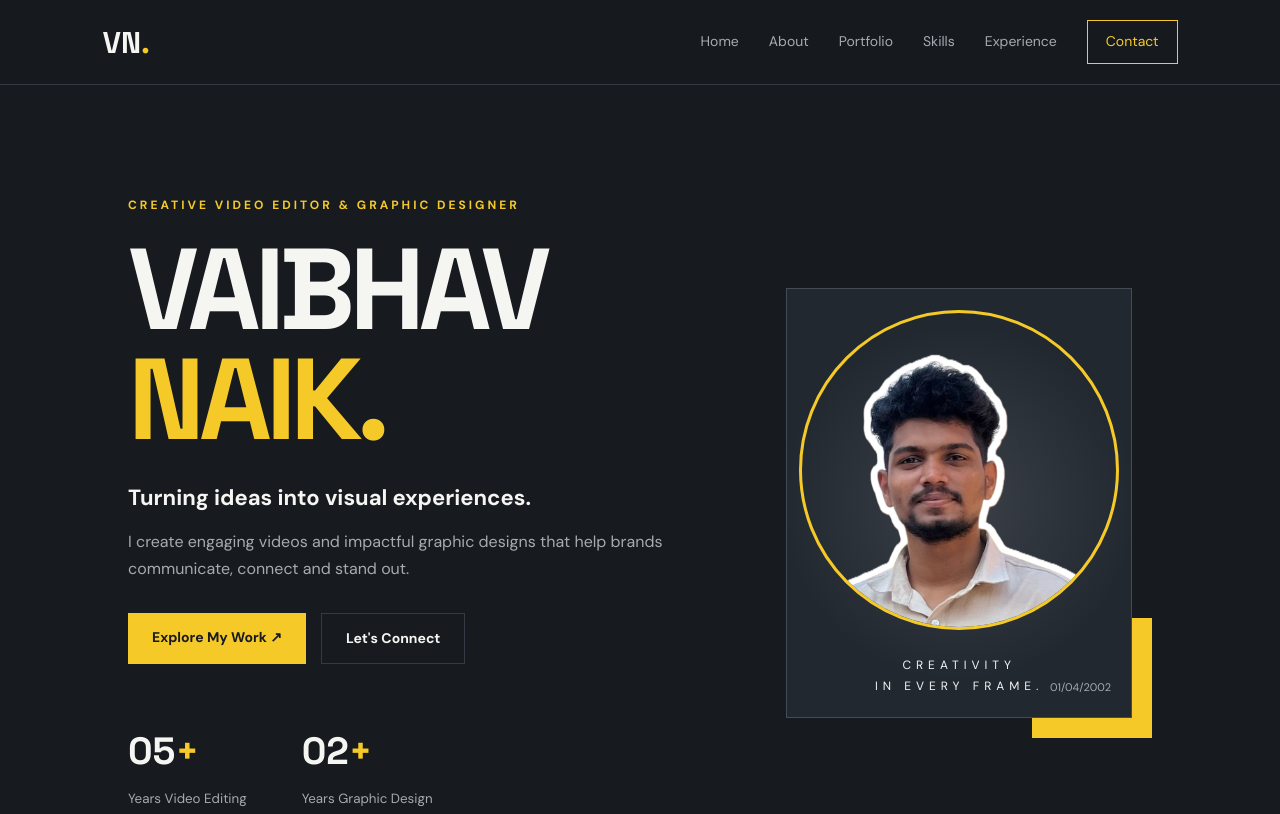
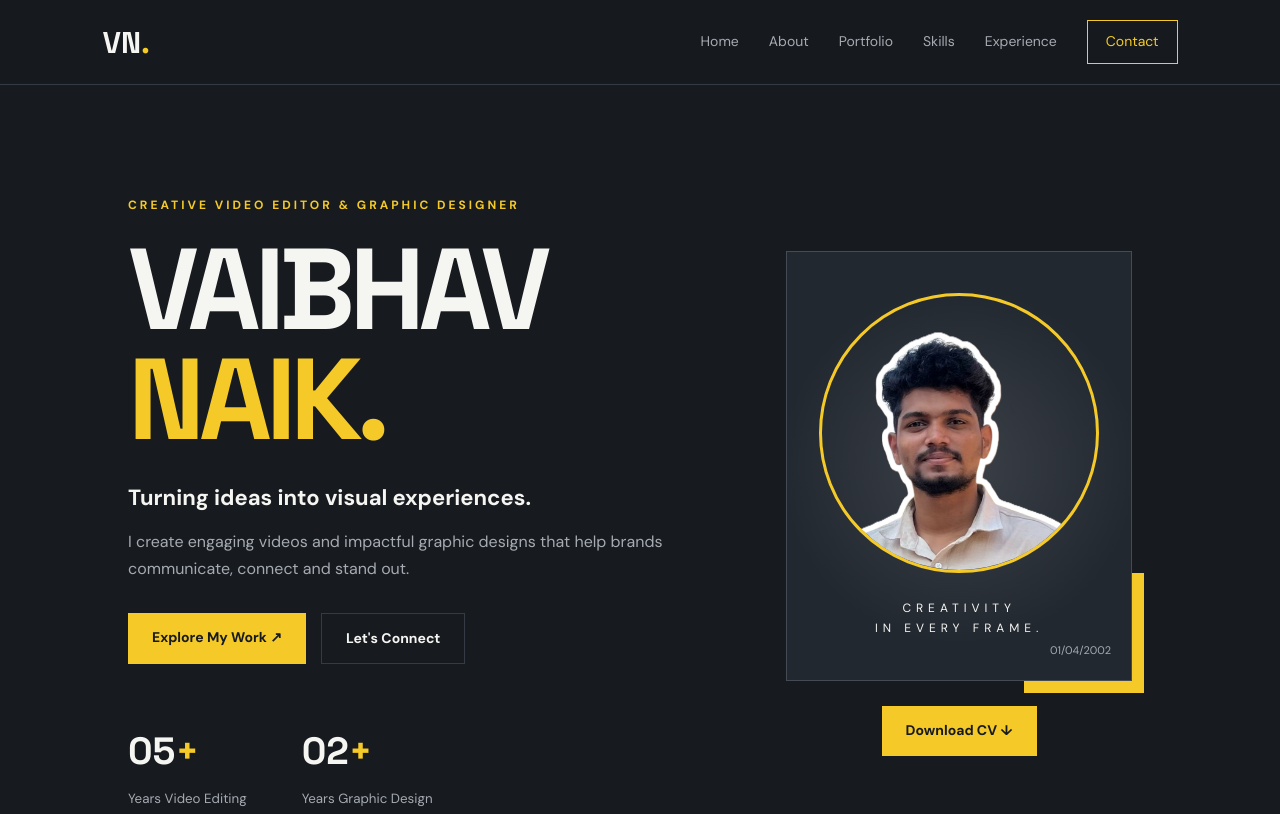
Before and after one commit to 01vaibhavnaik/VG-Portfolio, a plain HTML site: page index.html in a window 1280 px wide. Shown: the top 814 px of the page. Drawn offline with Linux system fonts and the light colour scheme.

Commit message:
VG-Portfolio

```diff
--- a/index.html
+++ b/index.html
@@ -66,14 +66,25 @@
             </div>
 
             <div class="hero-visual">
-                <div class="visual-frame">
-                    <img src="/VG-Portfolio/IMG_0046.png" alt="Vaibhav Naik" class="hero-photo">
+                <div class="visual-frame-wrapper">
 
-                    <p>CREATIVITY<br>IN EVERY FRAME.</p>
-                    <span class="visual-number">01/04/2002</span>
+                    <div class="yellow-square"></div>
+
+                    <div class="visual-frame">
+                        <img src="/VG-Portfolio/IMG_0046.png" alt="Vaibhav Naik" class="hero-photo">
+
+                        <p>CREATIVITY<br>IN EVERY FRAME.</p>
+                        <span class="visual-number">01/04/2002</span>
+                    </div>
+
                 </div>
-                <div class="yellow-square"></div>
+
+                <a href="files/Vaibhav-Naik-CV.pdf" download class="btn btn-primary cv-download">
+                    Download CV ↓
+                </a>
             </div>
+
+
 
             <!-- <div class="hero-visual">
                 <div class="visual-frame">
--- a/style.css
+++ b/style.css
@@ -271,11 +271,13 @@ button {
     position: relative;
     padding: 20px;
 }
-
+.visual-frame-wrapper {
+    position: relative;
+    width: 100%;
+}
 .visual-frame {
     height: 430px;
-    background:
-        radial-gradient(circle at center, #3c4148 0, #222830 65%);
+    background: radial-gradient(circle at center, #3c4148 0, #222830 65%);
     border: 1px solid #454b54;
     display: flex;
     flex-direction: column;
@@ -285,14 +287,32 @@ button {
     z-index: 1;
 }
 
+
+
 /* My profile photo in hero section */
 .hero-photo {
-    width: 320px;
-    height: 320px;
+    width: 280px;
+    height: 280px;
     border-radius: 50%;
     object-fit: cover;
     border: 3px solid var(--yellow);
     display: block;
+}
+
+/* Download CV button below profile photo */
+.cv-download {
+    display: block;
+    width: fit-content;
+    margin: 25px auto 0;
+    position: relative;
+    z-index: 2;
+    text-align: center;
+}
+
+.cv-download:hover {
+    background: white;
+    color: #171a1f;
+    transform: translateY(-3px);
 }
 
 /* .visual-circle {
@@ -328,8 +348,14 @@ button {
     width: 120px;
     height: 120px;
     background: var(--yellow);
-    right: 0;
-    bottom: 0;
+    right: -12px;
+    bottom: -12px;
+    z-index: 0;
+}
+
+.visual-frame {
+    position: relative;
+    z-index: 1;
 }
 
 .section-title {
```
Also changed, not shown: 1 other file.
